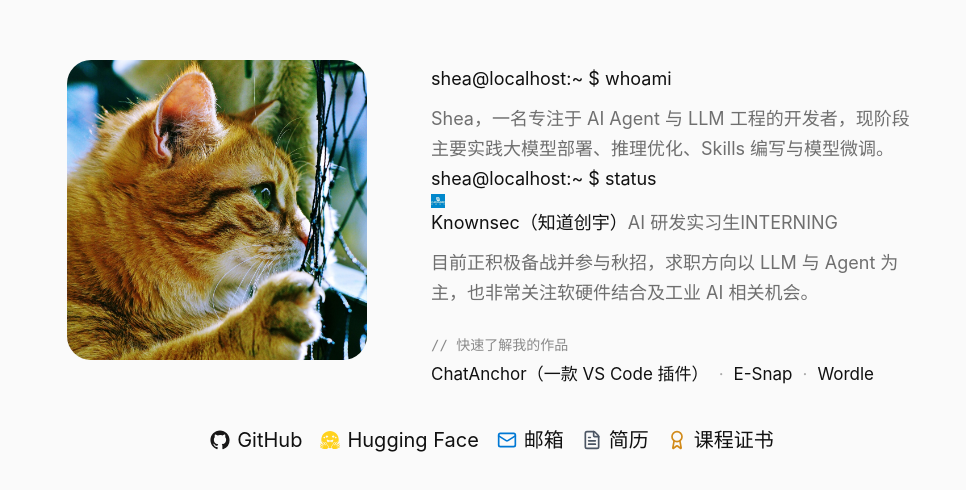
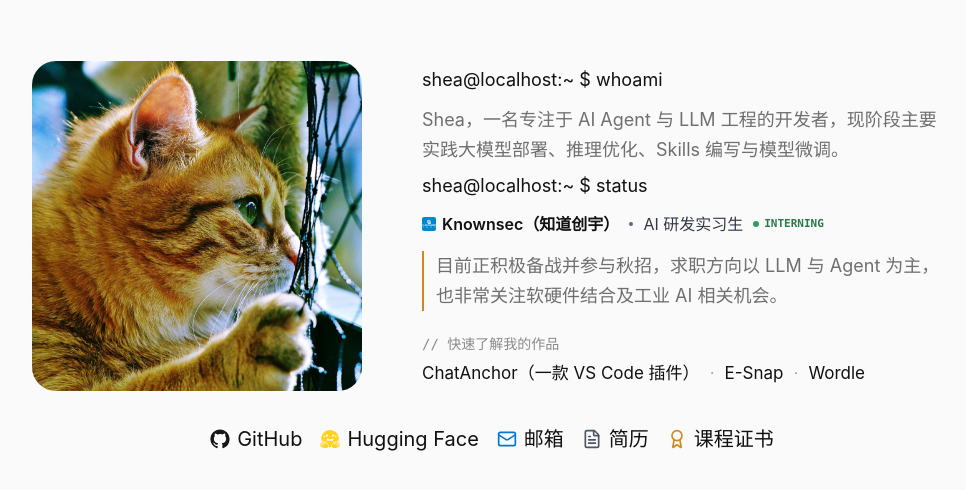
Before and after one commit to ascendho/ascendho.github.io, a Next.js app: page / in a window 1280 px wide. Shown: the part 142-632 px from the top of the page, without its empty margins (148-1114 px from the left). Built offline with nearby package versions, Linux system fonts and the light colour scheme.

Commit message:
优化主页与证书页视觉

```diff
--- a/src/app/globals.css
+++ b/src/app/globals.css
@@ -44,7 +44,7 @@
 
 .home-content {
   width: 100%;
-  max-width: 850px;
+  max-width: 920px;
   opacity: 0;
   transform: translateY(8px);
   animation: fade-in-up 500ms ease-out 50ms forwards;
@@ -53,12 +53,12 @@
 .home-intro {
   display: flex;
   align-items: flex-start;
-  gap: 64px;
+  gap: 60px;
   text-align: left;
 }
 
 .home-image-wrap {
-  width: 300px;
+  width: 330px;
   min-height: 0;
   flex-shrink: 0;
   aspect-ratio: 1;
@@ -77,7 +77,7 @@
 .home-terminal {
   min-width: 0;
   flex: 1;
-  min-height: 300px;
+  min-height: 330px;
   display: flex;
   flex-direction: column;
   padding: 4px 0;
@@ -106,8 +106,7 @@
   overflow-wrap: anywhere;
 }
 
-.home-identity,
-.home-focus {
+.home-identity {
   margin: 10px 0 0;
 }
 
@@ -124,8 +123,80 @@
   font: inherit;
 }
 
+.home-internship {
+  display: flex;
+  flex-wrap: wrap;
+  align-items: center;
+  gap: 2px 10px;
+  margin: 10px 0 0;
+  color: var(--text-primary);
+  font-size: 16px;
+  line-height: 26px;
+}
+
+.home-internship-position {
+  display: inline-flex;
+  min-width: 0;
+  align-items: center;
+}
+
+.home-internship-company {
+  display: inline-flex;
+  align-items: center;
+  gap: 6px;
+  color: #24577a;
+  font-weight: 600;
+}
+
+.home-internship-company img {
+  width: 14px;
+  height: 14px;
+  flex: none;
+  border-radius: 2px;
+  object-fit: cover;
+}
+
+.home-internship-separator {
+  width: 4px;
+  height: 4px;
+  flex: none;
+  margin: 0 10px;
+  border-radius: 50%;
+  background: #596779;
+}
+
+.home-internship-role {
+  color: #303846;
+  font-weight: 400;
+}
+
+.home-internship-status {
+  display: inline-flex;
+  align-items: center;
+  gap: 5px;
+  color: #287a4b;
+  font-family: ui-monospace, SFMono-Regular, Menlo, Monaco, Consolas, "Liberation Mono", monospace;
+  font-size: 11px;
+  font-weight: 600;
+  line-height: 20px;
+}
+
+.home-internship-status > span {
+  width: 6px;
+  height: 6px;
+  flex: none;
+  border-radius: 50%;
+  background: #2f9e62;
+}
+
+.home-focus {
+  margin: 14px 0 0;
+  padding-left: 12px;
+  border-left: 2px solid #d18a19;
+}
+
 .home-works {
-  margin-top: 26px;
+  margin-top: 22px;
 }
 
 .home-works-label {
@@ -228,9 +299,16 @@
 }
 
 .certificates-container {
+  --certificate-background: #f3f5f8;
+  --certificate-ink: #182133;
+  --certificate-muted: #667085;
+  --certificate-line: #d8dee8;
+  --text-primary: var(--certificate-ink);
+  --text-muted: var(--certificate-muted);
   min-height: 100vh;
   min-height: 100dvh;
   padding: 56px 24px 80px;
+  background: var(--certificate-background);
 }
 
 .certificates-content {
@@ -277,24 +355,24 @@
 }
 
 .certificates-title-row {
-  display: flex;
-  align-items: center;
-  gap: 12px;
   margin: 0;
 }
 
-.certificates-title-row svg {
-  width: 28px;
-  height: 28px;
-  flex: none;
-  color: #d18a19;
+.certificates-eyebrow {
+  margin: 0 0 8px;
+  color: #4f6b85;
+  font-size: 12px;
+  font-weight: 600;
+  line-height: 18px;
 }
 
 .certificates-title-row h1 {
   margin: 0;
   color: var(--text-primary);
-  font-size: 36px;
-  font-weight: 500;
+  font-family: ui-serif, "Iowan Old Style", "Palatino Linotype", "Songti SC", STSong, Georgia,
+    serif;
+  font-size: 38px;
+  font-weight: 600;
   line-height: 1.15;
   letter-spacing: 0;
 }
@@ -302,8 +380,8 @@
 .certificates-header .certificates-summary {
   margin: 16px 0 0;
   color: var(--text-muted);
-  font-size: 16px;
-  line-height: 28px;
+  font-size: 15px;
+  line-height: 26px;
   overflow-wrap: anywhere;
   text-wrap: pretty;
 }
@@ -316,18 +394,40 @@
   margin-top: 60px;
 }
 
+.certificate-group {
+  --platform-accent: #476179;
+  --platform-accent-soft: #e9eef3;
+}
+
+.certificate-group[data-platform="coursera"] {
+  --platform-accent: #0056d2;
+  --platform-accent-soft: #e9f1ff;
+}
+
+.certificate-group[data-platform="harvard"] {
+  --platform-accent: #a51c30;
+  --platform-accent-soft: #f8e9ec;
+}
+
+.certificate-group[data-platform="udemy"] {
+  --platform-accent: #7c3aed;
+  --platform-accent-soft: #f1ebff;
+}
+
 .certificate-group-header {
   display: flex;
   align-items: baseline;
   justify-content: space-between;
   gap: 24px;
   padding-bottom: 12px;
-  border-bottom: 1px solid #c8c8c8;
+  border-bottom: 1px solid var(--certificate-line);
 }
 
 .certificate-group-header h2 {
+  position: relative;
   min-width: 0;
   margin: 0;
+  padding-left: 14px;
   color: var(--text-primary);
   font-size: 22px;
   font-weight: 500;
@@ -336,10 +436,22 @@
   overflow-wrap: anywhere;
 }
 
+.certificate-group-header h2::before {
+  position: absolute;
+  top: 50%;
+  left: 0;
+  width: 6px;
+  height: 6px;
+  border-radius: 50%;
+  background: var(--platform-accent);
+  content: "";
+  transform: translateY(-50%);
+}
+
 .certificate-group-header span {
-  color: var(--text-muted);
-  font-family: ui-monospace, SFMono-Regular, Menlo, Monaco, Consolas, "Liberation Mono", monospace;
-  font-size: 13px;
+  color: var(--platform-accent);
+  font-size: 14px;
+  font-weight: 400;
   line-height: 22px;
   white-space: nowrap;
 }
@@ -357,26 +469,40 @@
   height: 100%;
   min-width: 0;
   flex-direction: column;
+  overflow: hidden;
+  border: 1px solid var(--certificate-line);
+  border-radius: 6px;
+  background: #ffffff;
+  box-shadow: none;
+  transition:
+    border-color 180ms ease,
+    box-shadow 180ms ease;
+}
+
+.certificate-card:hover,
+.certificate-card:focus-within {
+  border-color: #b8c3d1;
+  box-shadow: 0 8px 22px rgb(24 33 51 / 6%);
 }
 
 .certificate-preview-link {
   display: block;
   width: 100%;
-  padding: 8px;
+  padding: 12px;
   overflow: hidden;
   aspect-ratio: 4 / 3;
-  border: 1px solid #d5d5d5;
-  border-radius: 6px;
-  background: #f0f0f0;
-  transition:
-    border-color 180ms ease,
-    box-shadow 180ms ease;
+  border-bottom: 1px solid var(--certificate-line);
+  background: var(--platform-accent-soft);
+  transition: background-color 180ms ease;
 }
 
 .certificate-preview-link:hover,
 .certificate-preview-link:focus-visible {
-  border-color: #9a9a9a;
-  box-shadow: 0 10px 28px rgb(0 0 0 / 7%);
+  background: #ffffff;
+}
+
+.certificate-preview-link:focus-visible {
+  outline-offset: -3px;
 }
 
 .certificate-preview-link img {
@@ -391,24 +517,39 @@
   display: flex;
   flex: 1;
   flex-direction: column;
-  margin-top: 14px;
+  padding: 15px 17px 14px;
+}
+
+.certificate-meta {
+  display: flex;
+  align-items: baseline;
+  justify-content: space-between;
+  gap: 12px;
+  margin: 0;
+  color: var(--text-muted);
+  font-size: 13px;
+  line-height: 22px;
+  font-variant-numeric: tabular-nums;
+  overflow-wrap: anywhere;
+}
+
+.certificate-meta > span {
+  min-width: 0;
+}
+
+.certificate-meta time {
+  flex: none;
+  color: #7c899a;
 }
 
 .certificate-card h3 {
-  margin: 0;
+  margin: 6px 0 0;
+  padding-bottom: 16px;
   color: var(--text-primary);
-  font-size: 17px;
-  font-weight: 500;
+  font-size: 18px;
+  font-weight: 600;
   line-height: 28px;
   letter-spacing: 0;
-  overflow-wrap: anywhere;
-}
-
-.certificate-issuer {
-  margin: 4px 0 0;
-  color: var(--text-muted);
-  font-size: 14px;
-  line-height: 22px;
   overflow-wrap: anywhere;
 }
 
@@ -418,36 +559,42 @@
   flex-wrap: wrap;
   align-items: center;
   justify-content: flex-start;
-  gap: 10px 18px;
+  gap: 10px 12px;
   margin-top: auto;
-  padding-top: 10px;
+  padding-top: 14px;
 }
 
 .certificate-actions a {
   display: inline-flex;
   align-items: center;
-  gap: 6px;
-  border-radius: 2px;
-  color: var(--text-muted);
+  min-height: 38px;
+  gap: 7px;
+  padding: 7px 11px;
+  border: 1px solid #b9c4d2;
+  border-radius: 4px;
+  color: #27384e;
+  background: #f8fafc;
   font-size: 14px;
-  line-height: 24px;
-  text-decoration-color: transparent;
-  text-decoration-line: underline;
-  text-decoration-thickness: 2px;
-  text-underline-offset: 4px;
-  transition: text-decoration-color 180ms ease;
+  font-weight: 600;
+  line-height: 22px;
+  text-decoration: none;
+  transition:
+    color 180ms ease,
+    background-color 180ms ease,
+    border-color 180ms ease;
 }
 
 .certificate-actions a:hover,
 .certificate-actions a:focus-visible {
-  color: var(--text-primary);
-  text-decoration-color: currentColor;
+  color: var(--platform-accent);
+  border-color: var(--platform-accent);
+  background: var(--platform-accent-soft);
 }
 
 .certificate-actions svg {
-  width: 15px;
-  height: 15px;
-  color: var(--text-muted);
+  width: 16px;
+  height: 16px;
+  color: var(--platform-accent);
 }
 
 .demo-container {
@@ -550,11 +697,11 @@
 
 @media (min-width: 1360px) {
   .home-content {
-    max-width: 935px;
+    max-width: 960px;
   }
 
   .home-intro {
-    gap: 92px;
+    gap: 80px;
   }
 }
 
@@ -642,11 +789,6 @@
     font-size: 30px;
   }
 
-  .certificates-title-row svg {
-    width: 25px;
-    height: 25px;
-  }
-
   .certificate-groups {
     margin-top: 44px;
   }
@@ -676,7 +818,7 @@
   }
 
   .certificate-preview-link {
-    padding: 6px;
+    padding: 10px;
   }
 
   .demo-title {
@@ -695,6 +837,7 @@
 
   .home-terminal a,
   .page-back-link,
+  .certificate-card,
   .certificate-preview-link,
   .certificate-actions a,
   .demo-link,
```
